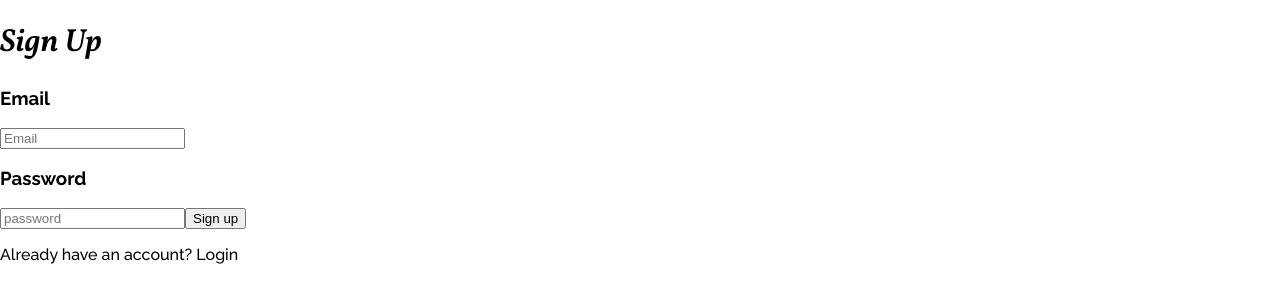
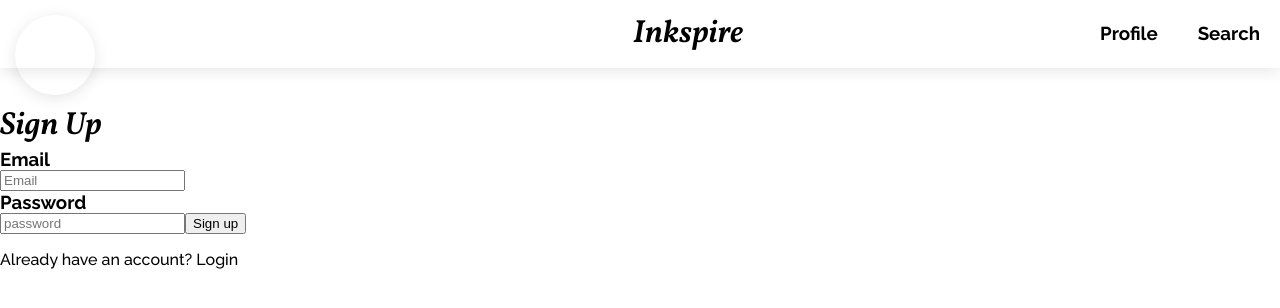
Before and after one commit to cleocleocleo/capstone-inkspire, a React (Create React App) app in the folder client/: page /signup in a window 1280 px wide. Shown: the top 308 px of the page. Built offline with nearby package versions, Linux system fonts and the light colour scheme; no server answers; the database is empty; the HTML template or start-up script is replaced by a standard one.

Commit message:
Add Nav with dynamic profile image
Change App.js so that it uses hooks.

```diff
--- a/client/package.json
+++ b/client/package.json
@@ -8,6 +8,7 @@
     "framer-motion": "^2.9.5",
     "react": "^17.0.1",
     "react-dom": "^17.0.1",
+    "react-firebase-hooks": "^2.2.0",
     "react-router-dom": "^5.2.0",
     "react-scripts": "4.0.1",
     "sass": "^1.29.0",
--- a/client/src/App.js
+++ b/client/src/App.js
@@ -1,11 +1,14 @@
 import './App.scss';
-import { Component } from 'react';
+import React, { useState, useEffect } from 'react';
 import { BrowserRouter, Switch, Route, Redirect } from "react-router-dom";
+import Nav from './components/Nav/Nav';
 import Home from './pages/Home';
 import Profile from './pages/Profile';
 import SignUp from './pages/SignUp';
 import Login from './pages/Login';
+import Search from './pages/Search';
 import { auth } from './services/firebase';
+
 
 function PrivateRoute({ component: Component, authenticated, ...rest }) {
     return (
@@ -13,7 +16,7 @@
             {...rest}
             render={(props) => authenticated === true
             ? <Component {...props} />
-            : <Redirect to={{ pathname: 'login', state: {from: props.location } }} />}
+            : <Redirect to={{ pathname: 'login', state: {from: props.location} }} />}
         />
     )
 }
@@ -29,40 +32,36 @@
     )
 }
 
-class App extends Component {
-    state = {
-        authenticated: false,
-        loading: true
-    };
+const App = () => {
+    const [authenticated, setAuthenticated] = useState(false);
+    const [isloading, setIsLoading] = useState(true);
+    const [user, setUser] = useState(null)
 
-    componentDidMount() {
-        this.removelistener = auth().onAuthStateChanged((user) => {
+    useEffect( () => {
+        auth().onAuthStateChanged((user) => {
             if (user) {
-                this.setState({
-                    authenticated: true,
-                    loading: false,
-                });
+                setAuthenticated(true);
+                setIsLoading(false);
+                setUser(user)
             } else {
-                this.setState({
-                    authenticated: false,
-                    loading: false
-                });
+                setAuthenticated(false);
+                setIsLoading(false);
             }
-        })
-    }
+        });
+    }, []);
 
-    render() {
-        return this.state.loading === true ? <h2>Loading...</h2> : (
-            <BrowserRouter>
-                <Switch>
-                    <PrivateRoute exact path="/" authenticated={this.state.authenticated} component={Home}></PrivateRoute>
-                    <PrivateRoute path="/profile" authenticated={this.state.authenticated} component={Profile}></PrivateRoute>
-                    <PublicRoute path="/signup" authenticated={this.state.authenticated} component={SignUp}></PublicRoute>
-                    <PublicRoute path="/login" authenticated={this.state.authenticated} component={Login}></PublicRoute>
-                </Switch>
-            </BrowserRouter>
-        );
-    }
-}
+    return (isloading === true && !user ) ? <h2>Loading...</h2> : (
+        <BrowserRouter>
+            <Nav user={user} />
+            <Switch>
+                <PrivateRoute exact path="/" authenticated={authenticated} component={Home}></PrivateRoute>
+                <PrivateRoute path="/profile" authenticated={authenticated} component={Profile}></PrivateRoute>
+                <PrivateRoute path="/search" authenticated={authenticated} component={Search}></PrivateRoute>
+                <PublicRoute path="/signup" authenticated={authenticated} component={SignUp}></PublicRoute>
+                <PublicRoute path="/login" authenticated={authenticated} component={Login}></PublicRoute>
+            </Switch>
+        </BrowserRouter>
+    );
+};
 
 export default App;
--- a/client/src/App.scss
+++ b/client/src/App.scss
@@ -16,7 +16,6 @@
 body {
     font-family: 'Raleway', sans-serif;
     color: black;
-    padding: 0;
     margin: 0;
 }
 
@@ -30,20 +29,24 @@
     font-family: 'Vollkorn', serif;
     font-weight: 600;
     font-style: italic;
+    margin: 0;
 }
 
 h2 {
     font-family: 'Vollkorn', serif;
     font-weight: normal;
     font-style: italic;
+    margin: 0;
+}
+
+h3 {
+    font-family: 'Raleway', sans-serif;
+    font-weight: bold;
+    margin: 0;
 }
 
 h4 {
     font-family: 'Raleway', sans-serif;
-    font-weight: bold;
+    font-weight: 500;
+    margin: 0;
 }
-
-h5 {
-    font-family: 'Raleway', sans-serif;
-    font-weight: 500;
-}
--- a/client/src/components/ImageGrid/ImageGrid.scss
+++ b/client/src/components/ImageGrid/ImageGrid.scss
@@ -2,11 +2,9 @@
     margin: 20px auto;
     display: grid;
     grid-template-columns: 1fr 1fr 1fr;
-    grid-gap: 2rem;
-    padding: 3rem;
+    grid-gap: 2.25rem;
 
     &__container {
-        // width: 25%;
         height: 0;
         overflow: hidden;
         padding: 50% 0;
--- a/client/src/components/ImageModal/ImageModal.js
+++ b/client/src/components/ImageModal/ImageModal.js
@@ -2,7 +2,6 @@
 import { motion } from 'framer-motion';
 
 const ImageModal = ({ selectedImg, setSelectedImg }) => {
-
     const handleClick = (e) => {
         if (e.target.classList.contains('img-modal')) {
             setSelectedImg(null);
@@ -17,6 +16,7 @@
             <motion.img className="img-modal__img" src={selectedImg} alt="fullview"
                 initial={{ y: "-100vh" }}
                 animate={{ y: 0 }}
+                transition={{ duration: 0.5 }}
             />
         </motion.div>
     );
--- a/client/src/components/ImageUploader/ImageUploader.js
+++ b/client/src/components/ImageUploader/ImageUploader.js
@@ -20,8 +20,8 @@
     }
 
     return (
+
         <form className="upload">
-            <label>
             <h3 className="upload__label">Upload Image</h3>
             <input type="file" onChange={handleChange}/>
             <div className="upload__output">
@@ -29,7 +29,6 @@
                 { file && <div>{ file.name }</div> }
                 { file && <ProgressBar file={file} setFile={setFile} />}
             </div>
-            </label>
         </form>
     );
 };
--- a/client/src/components/Nav/Nav.js
+++ b/client/src/components/Nav/Nav.js
@@ -1 +1,31 @@
 import './Nav.scss';
+import { Link } from 'react-router-dom';
+import useFirestore from '../../hooks/useFirestore';
+
+const Nav = ({ user }) => {
+    const { docs } = useFirestore('users');
+    const getUser = docs.filter(doc => doc.id === user.uid);
+
+    return (
+        <nav className="nav">
+            <Link to="/profile">
+                <div className="nav__profile-container">
+                    { getUser[0] &&
+                        <img className="nav__profile-img"
+                        src={getUser[0].profileImg} alt=""/>
+                    }
+                </div>
+            </Link>
+            <Link to="/">
+                <h1 className="nav__title">Inkspire</h1>
+            </Link>
+            <div className="nav__list">
+                <Link to="/profile"><h3>Profile</h3></Link>
+                <Link to="/search"><h3>Search</h3></Link>
+            </div>
+
+        </nav>
+    );
+}
+
+export default Nav;
--- a/client/src/components/Nav/Nav.scss
+++ b/client/src/components/Nav/Nav.scss
@@ -1,2 +1,46 @@
 @use '../../partials/mixins' as *;
 @use '../../partials/variables' as *;
+
+.nav {
+    display: flex;
+    justify-content: center;
+    width: 100%;
+    box-shadow: 0 3px 15px rgba(0, 0, 0, 0.1);
+    position: relative;
+    padding: 0.75rem 1rem 0.75rem 7rem;
+    margin-bottom: 2.25rem;
+
+    &__profile-container {
+        width: 5rem;
+        height: 5rem;
+        border-radius: 50%;
+        overflow: hidden;
+        position: absolute;
+        left: 15px;
+        top: 15px;
+        box-shadow: 0 3px 15px rgba(0, 0, 0, 0.1);
+    }
+
+    &__profile-img {
+        min-width: 100%;
+        min-height: 100%;
+        max-width: 150%;
+        position: absolute;
+        top: 0;
+        left: 0;
+    }
+
+    &__title {
+        font-size: 2rem;
+    }
+
+    &__list {
+        display: flex;
+        width: 10rem;
+        position: absolute;
+        top: 22px;
+        right: 20px;
+        align-self: flex-end;
+        justify-content: space-between;
+    }
+}
--- a/client/src/hooks/useStorage.js
+++ b/client/src/hooks/useStorage.js
@@ -6,7 +6,7 @@
     const [progress, setProgress] = useState(0);
     const [error, setError] = useState(null);
     const [url, setUrl] = useState(null);
-    const [user] = useState(auth().currentUser)
+    const [user] = useState(auth().currentUser);
 
     useEffect(() => {
         const storageRef = storage.ref(file.name);
--- a/client/src/pages/Profile.js
+++ b/client/src/pages/Profile.js
@@ -1,19 +1,23 @@
 import React, { useState } from 'react';
-import { auth } from '../services/firebase';
 import ImageUploader from '../components/ImageUploader/ImageUploader';
 import ImageGrid from '../components/ImageGrid/ImageGrid';
 import ImageModal from '../components/ImageModal/ImageModal';
 
 const Profile = () => {
-    const [user] = useState(auth().currentUser);
     const [selectedImg, setSelectedImg] = useState(null);
 
     return (
         <div>
-            <h1>Profile Page - {user.email}</h1>
+            <h1>Profile Page - </h1>
             <ImageUploader />
-            <ImageGrid setSelectedImg={setSelectedImg} />
-            { selectedImg && <ImageModal selectedImg={selectedImg} setSelectedImg={setSelectedImg} /> }
+            <ImageGrid
+                setSelectedImg={setSelectedImg}
+            />
+            { selectedImg &&
+                <ImageModal
+                    selectedImg={selectedImg}
+                    setSelectedImg={setSelectedImg}
+                /> }
         </div>
     );
 };
--- /dev/null
+++ b/client/src/pages/Search.js
@@ -0,0 +1,10 @@
+import React from 'react';
+
+const Search = () => {
+    return (
+        <div>
+            <h1>Search</h1>
+        </div> );
+}
+
+export default Search;
```
Also changed, not shown: 1 other file (tests, documents, lock files or other folders). Lines whose indentation alone changed are shown as unchanged.
